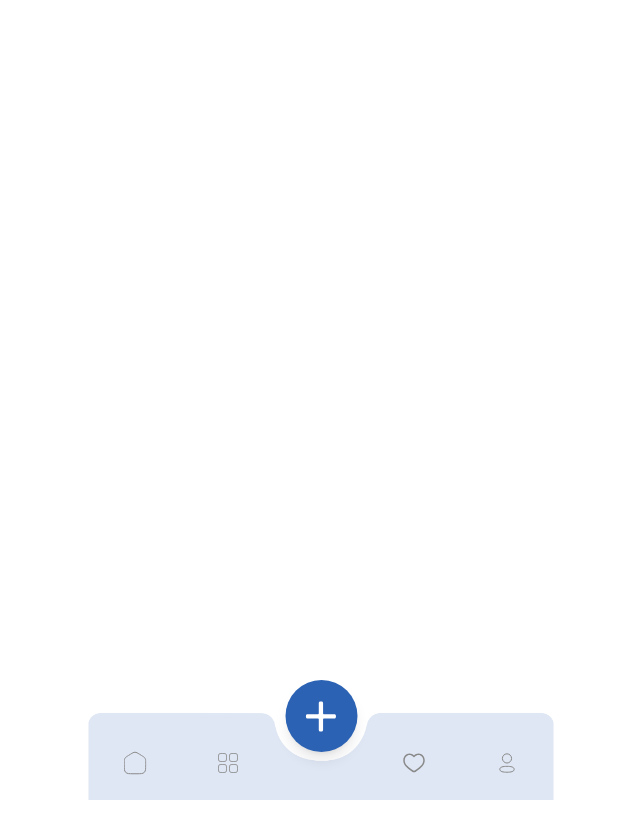
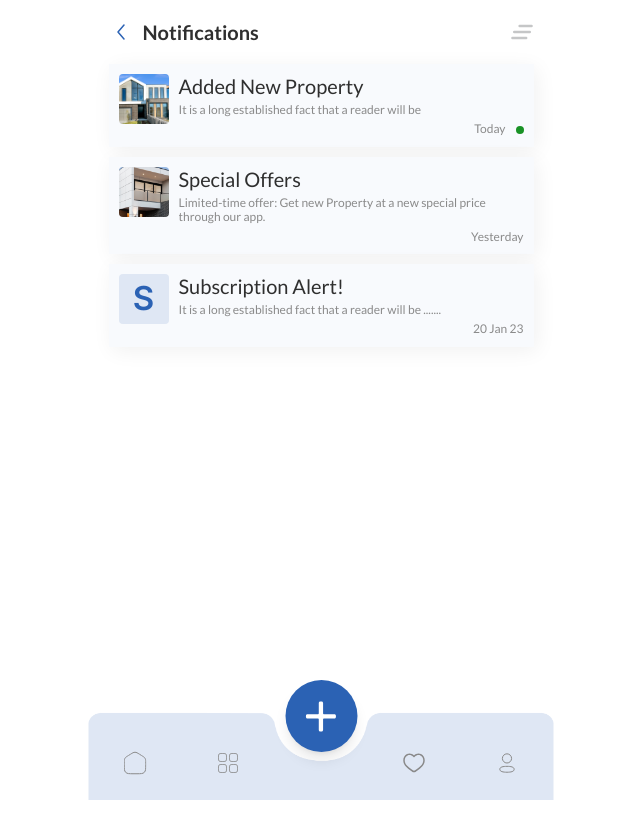
Before and after one commit to AzamjonKobulov/real-estate-tg-mini-app, a React (Vite) app: page /notifications in a window 1280 px wide. Before the commit this address had no page. Shown: the top 838 px of the page, without its empty margins (319-959 px from the left). Built offline with nearby package versions, Linux system fonts and the light colour scheme.

Commit message:
added/ search-locations and notifications pages

```diff
--- a/src/App.jsx
+++ b/src/App.jsx
@@ -4,6 +4,7 @@
 import Search from "./pages/Search";
 import Filter from "./pages/Filter";
 import SearchLocation from "./pages/SearchLocation";
+import Notifications from "./pages/Notifications";
 
 function App() {
   return (
@@ -13,7 +14,8 @@
           <Route path="/" element={<Home />} />
           <Route path="/search" element={<Search />} />
           <Route path="/filter" element={<Filter />} />
-          <Route path="/search-location" element={<SearchLocation />} />
+          <Route path="/search-locations" element={<SearchLocation />} />
+          <Route path="/notifications" element={<Notifications />} />
         </Routes>
       </AppLayout>
     </BrowserRouter>
--- a/src/index.css
+++ b/src/index.css
@@ -1,4 +1,4 @@
-@import url("https://fonts.googleapis.com/css2?family=Lato:ital,wght@0,100;0,300;0,400;0,700;0,900;1,100;1,300;1,400;1,700;1,900&family=Poppins:ital,wght@0,100;0,200;0,300;0,400;0,500;0,600;0,700;0,800;0,900;1,100;1,200;1,300;1,400;1,500;1,600;1,700;1,800;1,900&family=Urbanist:ital,wght@0,100..900;1,100..900&display=swap");
+@import url("https://fonts.googleapis.com/css2?family=Inter:ital,opsz,wght@0,14..32,100..900;1,14..32,100..900&family=Lato:ital,wght@0,100;0,300;0,400;0,700;0,900;1,100;1,300;1,400;1,700;1,900&family=Poppins:ital,wght@0,100;0,200;0,300;0,400;0,500;0,600;0,700;0,800;0,900;1,100;1,200;1,300;1,400;1,500;1,600;1,700;1,800;1,900&family=Urbanist:ital,wght@0,100..900;1,100..900&display=swap");
 
 @import "tailwindcss";
 
@@ -27,6 +27,7 @@
   --font-lato: "Lato", sans-serif;
   --font-poppins: "Poppins", sans-serif;
   --font-urbanist: "Urbanist", sans-serif;
+  --font-inter: "Inter", sans-serif;
 
   --background-image-hero: linear-gradient(286.17deg, #668ec9 0%, #97b2db 100%);
 
--- /dev/null
+++ b/src/pages/Notifications.jsx
@@ -0,0 +1,147 @@
+import { Link } from "react-router-dom";
+
+import SearchBar from "../components/SearchBar";
+
+export default function Notifications() {
+  return (
+    <>
+      <section className="pt-5">
+        <div className="max-w-base mx-auto space-y-10 px-5">
+          <div className="space-y-5">
+            <div className="flex-between">
+              <div className="flex items-center gap-2.5 text-xl/[1.2] font-semibold">
+                <button>
+                  <svg
+                    width="24"
+                    height="24"
+                    viewBox="0 0 24 24"
+                    fill="none"
+                    xmlns="http://www.w3.org/2000/svg"
+                  >
+                    <path
+                      d="M15 5L9 12L15 19"
+                      stroke="#2B62B4"
+                      strokeWidth="1.5"
+                      strokeLinecap="round"
+                      strokeLinejoin="round"
+                    />
+                  </svg>
+                </button>
+                <span>Notifications</span>
+              </div>
+              <button>
+                <svg
+                  width="24"
+                  height="24"
+                  viewBox="0 0 24 24"
+                  fill="none"
+                  xmlns="http://www.w3.org/2000/svg"
+                >
+                  <rect width="24" height="24" fill="white" />
+                  <path
+                    d="M9.60039 6.00098H21.6004M4.20039 12.001H19.8004M2.40039 18.001H16.2004"
+                    stroke="#C5C6C7"
+                    stroke-width="2.4"
+                    stroke-linecap="round"
+                  />
+                </svg>
+              </button>
+            </div>
+            <ul className="space-y-2.5">
+              <li>
+                <Link
+                  to="/"
+                  className="flex gap-2.5 bg-theme-main-5 shadow-properties p-2.5"
+                >
+                  <div className="size-12.5 shrink-0 rounded overflow-hidden">
+                    <img
+                      src="./assets/images/notification-1.jpg"
+                      className="size-full object-cover"
+                      alt="Image"
+                    />
+                  </div>
+                  <div className="flex-1 space-y-1.25">
+                    <h5 className="text-xl/[1.2] font-medium">
+                      Added New Property{" "}
+                    </h5>
+                    <div className="space-y-1.25 font-medium text-xs text-theme-small-text leading-[1.2] ">
+                      <p className="line-clamp-2">
+                        It is a long established fact that a reader will be
+                      </p>
+
+                      <div className="flex items-center justify-end gap-2.5 ml-auto">
+                        Today
+                        <span className="size-2 shrink-0 rounded-full bg-theme-success"></span>
+                      </div>
+                    </div>
+                  </div>
+                </Link>
+              </li>
+              <li>
+                <Link
+                  to="/"
+                  className="flex gap-2.5 bg-theme-main-5 shadow-properties p-2.5"
+                >
+                  <div className="size-12.5 shrink-0 rounded overflow-hidden">
+                    <img
+                      src="./assets/images/notification-2.jpg"
+                      className="size-full object-cover"
+                      alt="Image"
+                    />
+                  </div>
+                  <div className="flex-1 space-y-1.25">
+                    <h5 className="text-xl/[1.2] font-medium">
+                      Special Offers
+                    </h5>
+                    <div className="space-y-1.25 font-medium text-xs text-theme-small-text leading-[1.2] ">
+                      <p className="line-clamp-2">
+                        Limited-time offer: Get new Property at a new special
+                        price through our app.
+                      </p>
+
+                      <div className="flex items-center justify-end gap-2.5 ml-auto">
+                        Yesterday
+                        <span className="size-2 hidden shrink-0 rounded-full bg-theme-success"></span>
+                      </div>
+                    </div>
+                  </div>
+                </Link>
+              </li>
+              <li>
+                <Link
+                  to="/"
+                  className="flex gap-2.5 bg-theme-main-5 shadow-properties p-2.5"
+                >
+                  <div className="size-12.5 shrink-0 flex-center font-semibold text-[33px] text-theme-main font-inter bg-theme-main-4 rounded overflow-hidden">
+                    S
+                    {/* <img
+                      src="./assets/images/notification-2.jpg"
+                      className="size-full object-cover"
+                      alt="Image"
+                    /> */}
+                  </div>
+                  <div className="flex-1 space-y-1.25">
+                    <h5 className="text-xl/[1.2] font-medium">
+                      Subscription Alert!
+                    </h5>
+                    <div className="space-y-1.25 font-medium text-xs text-theme-small-text leading-[1.2] ">
+                      <p className="line-clamp-2">
+                        It is a long established fact that a reader will be
+                        .......
+                      </p>
+
+                      <div className="flex items-center justify-end gap-2.5 ml-auto">
+                        20 Jan 23
+                        <span className="size-2 hidden shrink-0 rounded-full bg-theme-success"></span>
+                      </div>
+                    </div>
+                  </div>
+                </Link>
+              </li>
+            </ul>
+          </div>
+        </div>
+      </section>
+    </>
+  );
+}
--- a/src/pages/SearchLocation.jsx
+++ b/src/pages/SearchLocation.jsx
@@ -37,7 +37,7 @@
               <p className="text-lg font-medium text-theme-small-text">
                 Recent Search
               </p>
-              <ul>
+              <ul className="space-y-2.5">
                 <li>
                   <Link
                     to="/"
```
Also changed, not shown: public/assets/images/notification-1.jpg (added), public/assets/images/notification-2.jpg (added).
